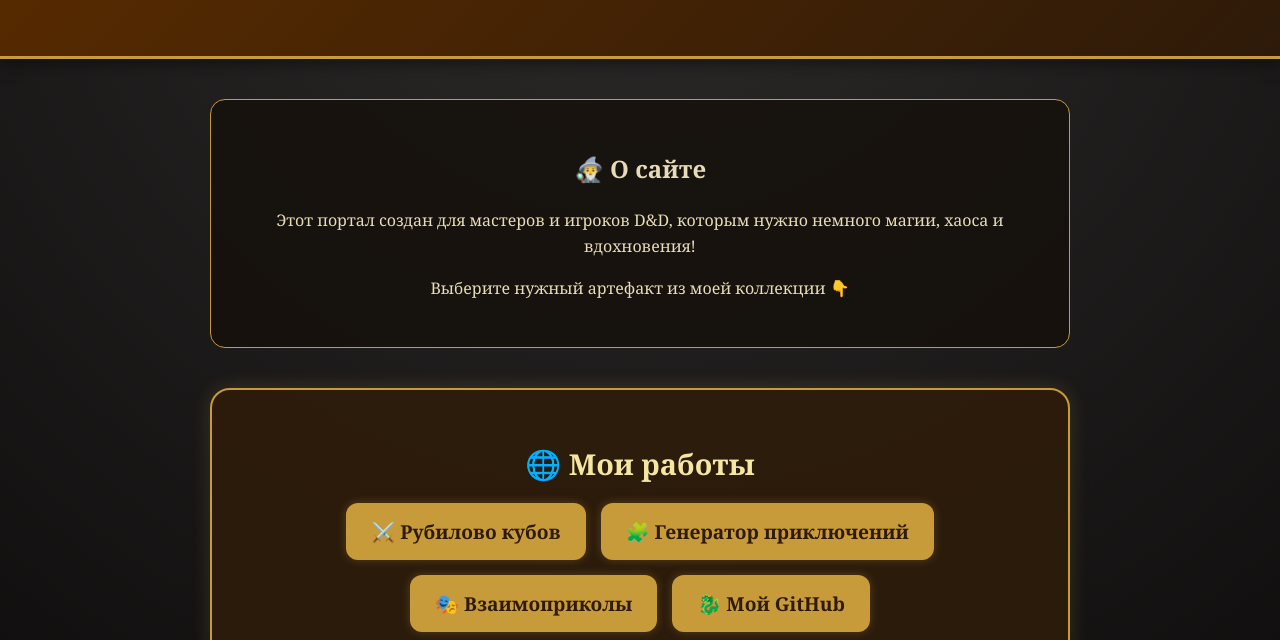
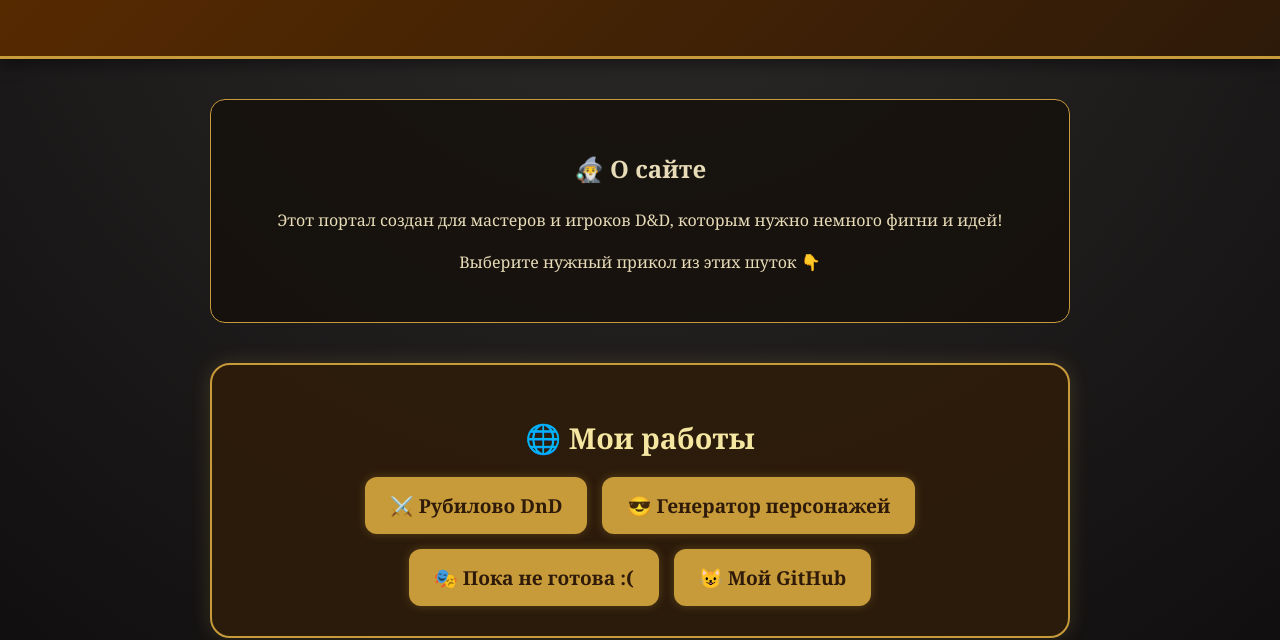
Before and after one commit to nikitacherem4532-maker/Home-DnD, a plain HTML site: page index.html in a window 1280 px wide. Shown: the part 171-811 px from the top of the page. Drawn offline with Linux system fonts and the light colour scheme.

Commit message:
Update index.html

```diff
--- a/index.html
+++ b/index.html
@@ -15,23 +15,24 @@
     <main>
         <section class="info-section">
             <h2>🧙‍♂️ О сайте</h2>
-            <p>Этот портал создан для мастеров и игроков D&D, которым нужно немного магии, хаоса и вдохновения!</p>
-            <p>Выберите нужный артефакт из моей коллекции 👇</p>
+            <p>Этот портал создан для мастеров и игроков D&D, которым нужно немного фигни и идей!</p>
+            <p>Выберите нужный прикол из этих шуток 👇</p>
         </section>
 
         <section class="links-section">
             <h2>🌐 Мои работы</h2>
             <div class="link-buttons">
-                <a href="https://nikitacherem4532-maker.github.io/DnDFight/" target="_blank" class="portal-btn">⚔️ Рубилово кубов</a>
-                <a href="https://nikitacherem4532-maker.github.io/dnd-generator/" target="_blank" class="portal-btn">🧩 Генератор приключений</a>
-                <a href="" target="_blank" class="portal-btn">🎭 Взаимоприколы</a>
-                <a href="https://github.com/nikitacherem4532-maker" target="_blank" class="portal-btn">🐉 Мой GitHub</a>
+                <a href="https://nikitacherem4532-maker.github.io/DnDFight/" target="_blank" class="portal-btn">⚔️ Рубилово DnD</a>
+                <a href="https://nikitacherem4532-maker.github.io/dnd-generator/" target="_blank" class="portal-btn">😎 Генератор персонажей</a>
+                <a href="" target="_blank" class="portal-btn">🎭 Пока не готова :(</a>
+                <a href="https://github.com/nikitacherem4532-maker" target="_blank" class="portal-btn">😺 Мой GitHub</a>
             </div>
         </section>
     </main>
 
     <footer>
-        <p>© 2025 D&D Portal by [твоё имя]. Пусть кубы всегда будут на твоей стороне!</p>
+        <p>© 2025 D&D Portal by RiVaS. Пусть рак кубов вас не настигнет.</p>
     </footer>
 </body>
+
 </html>
```
